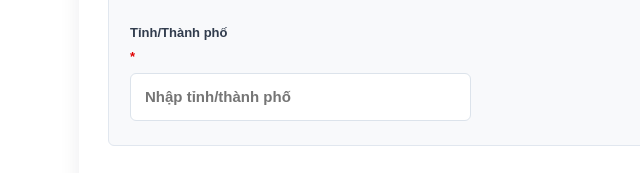
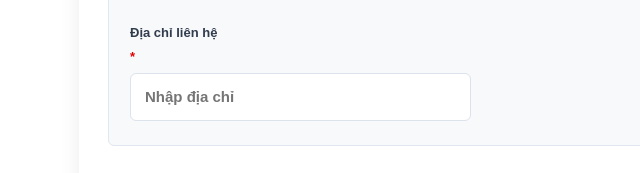
Before and after one commit to fatking472-web/kekhai, a website: page public/dang-ky.html in a window 1280 px wide. Shown: the part 761-934 px from the top of the page, 161-801 px from the left. Drawn offline with Linux system fonts and the light colour scheme.

Commit message:
ghi chú nội dung vừa sửa

```diff
--- a/public/admin.js
+++ b/public/admin.js
@@ -220,7 +220,7 @@ function renderUserDetail(user) {
 
     <h3>Địa chỉ liên hệ</h3>
     <div class="detail-grid">
-      ${detailItem('Tỉnh/Thành phố', user.province)}
+      ${detailItem('Địa chỉ liên hệ', user.province)}
       ${detailItem('Quận/Huyện', user.district)}
       ${detailItem('Phường/Xã', user.ward)}
       ${detailItem('Địa chỉ chi tiết', user.address)}
--- a/public/dang-ky.html
+++ b/public/dang-ky.html
@@ -79,8 +79,8 @@
 
           </div>
           <div class="form-grid" style="margin-top: 28px;">
-            <label class="field">Tỉnh/Thành phố <span class="req">*</span>
-              <input name="province" placeholder="Nhập tỉnh/thành phố" required>
+            <label class="field">Địa chỉ liên hệ <span class="req">*</span>
+              <input name="province" placeholder="Nhập địa chỉ" required>
             </label>
           </div>
         </section>
```
